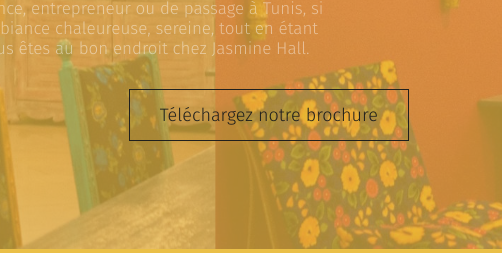
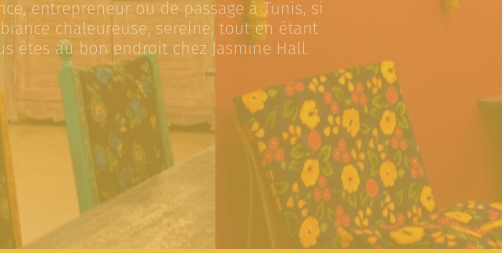
Before and after one commit to akramdhane/jasminehall.org, a plain HTML site: page index.html in a window 1280 px wide. Shown: the part 391-644 px from the top of the page, 0-502 px from the left. Drawn offline with Linux system fonts and the light colour scheme; some packages are replaced by stand-ins of ours.

Commit message:
Update index.html

```diff
--- a/index.html
+++ b/index.html
@@ -82,7 +82,7 @@
                         <h2 class="fittext2">Bienvenue à Jasmine Hall</h2>
                         <h4>The coworking lifestyle</h4>
                         <p>Venez découvrir l'expérience du coworking chez Jasmine Hall.</br>Que vous soyez freelance, entrepreneur ou de passage à Tunis, si vous cherchez une ambiance chaleureuse, sereine, tout en étant bien entouré, alors vous êtes au bon endroit chez Jasmine Hall.</p>
-                        <a href="pdf/JasmineHall_BrochureTarifaire.pdf" class="da-link button">Téléchargez notre brochure</a>
+                        <!-- <a href="pdf/JasmineHall_BrochureTarifaire.pdf" class="da-link button">Téléchargez notre brochure</a> -->
                         <div class="da-img1">
                            <!-- <img src="images/Slider01.png" alt="image01" width="320"> -->
                         <iframe width="450" height="253" src="https://www.youtube.com/embed/b98S8tfaF74?rel=0&amp;showinfo=0" frameborder="0" allowfullscreen></iframe>
```
